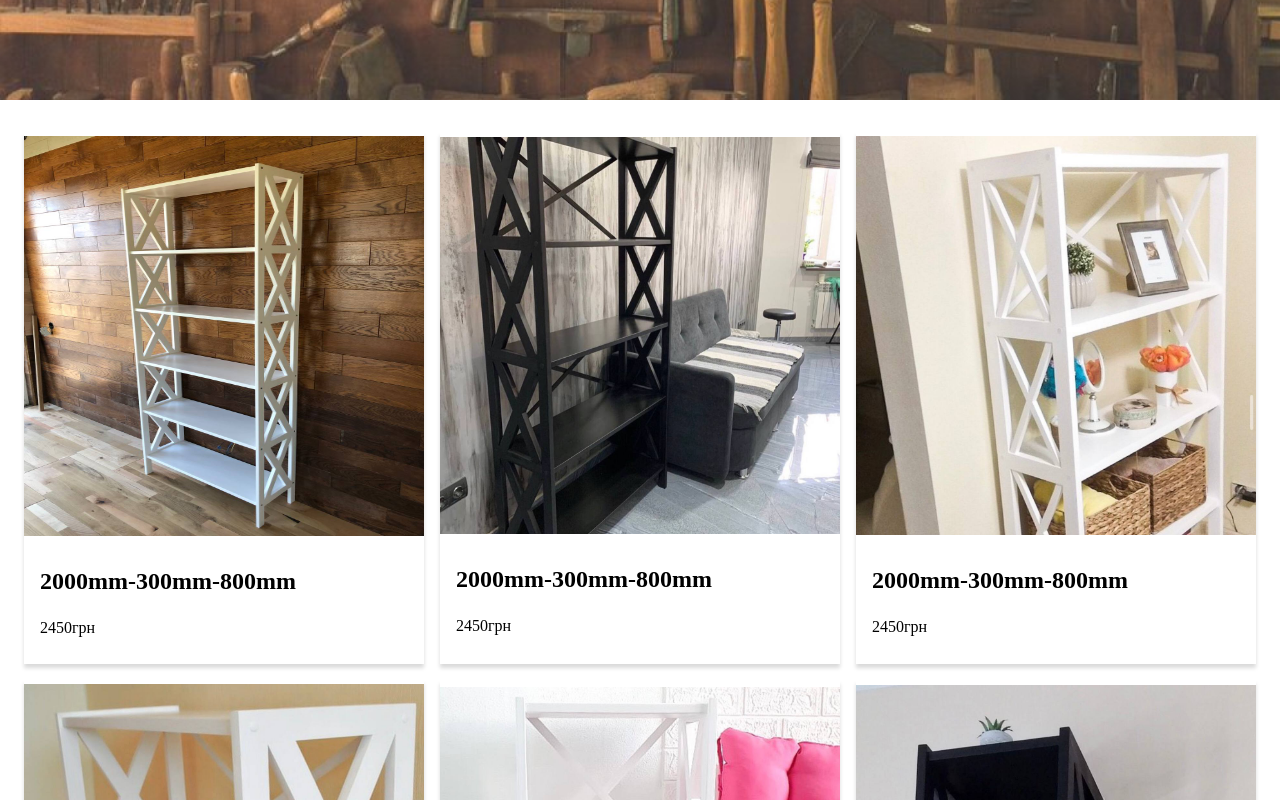
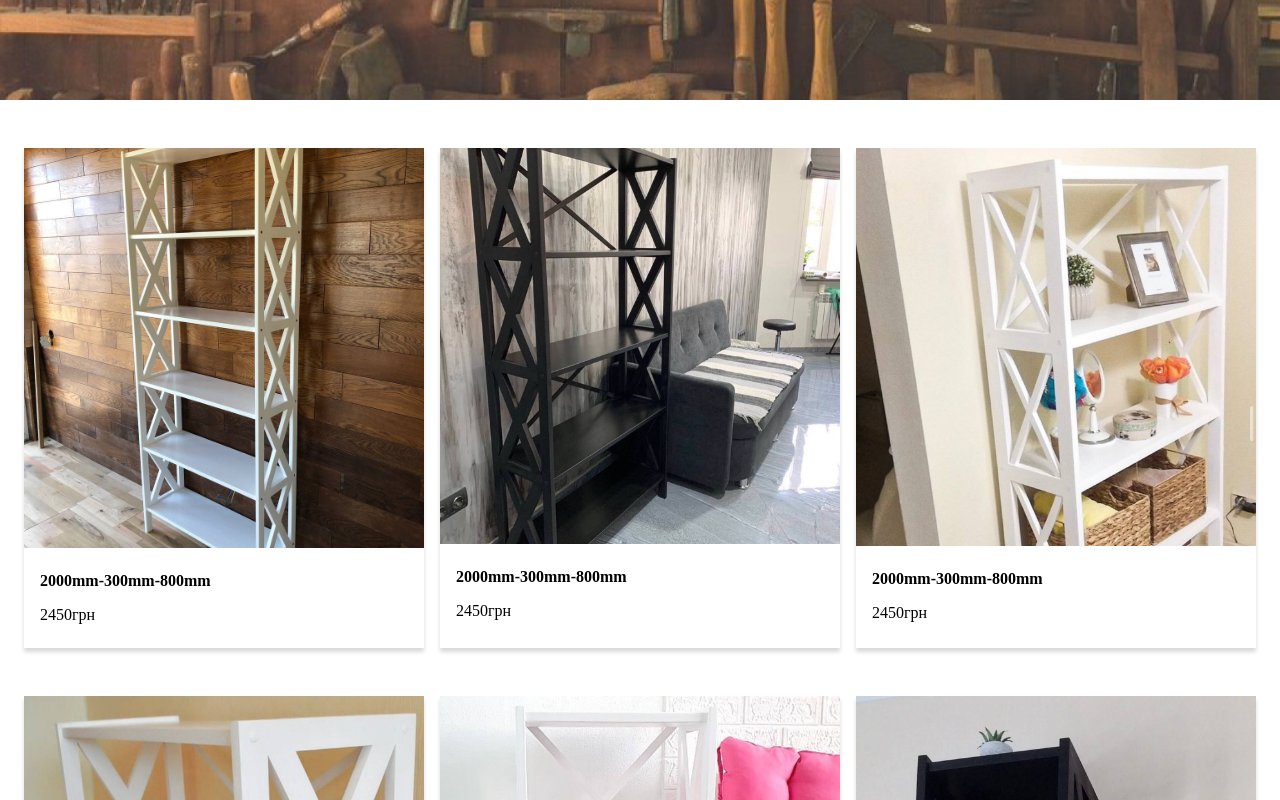
Before and after one commit to Karavang/Lagvilava, a React (Vite) app: page / in a window 1280 px wide. Shown: the part 600-1400 px from the top of the page. Built offline with nearby package versions, Linux system fonts and the light colour scheme.

Commit message:
sketches

```diff
--- a/index.css
+++ b/index.css
@@ -9,15 +9,24 @@ li {
 }
 
 .header-pos {
-  padding: 24px 10%;
   display: flex;
   align-items: center;
   justify-content: space-between;
   text-align: center;
 }
+@media (min-width: 480px) {
+  .header-pos {
+    padding: 24px 10%;
+  }
+}
 
 .logo {
-  width: 200px;
+  width: 160px;
+}
+@media (min-width: 480px) {
+  .logo {
+    width: 200px;
+  }
 }
 
 .social-icons {
@@ -35,7 +44,11 @@ li {
   justify-content: space-between;
   text-align: center;
   flex-direction: column;
-  width: 500px;
+}
+@media (min-width: 480px) {
+  .hero {
+    width: 500px;
+  }
 }
 
 .flexator {
@@ -281,12 +294,12 @@ li {
 }
 .list-etaj li {
   display: flex;
-  padding: 16px 0;
+  margin: 16px 0;
   justify-content: center;
   flex-direction: column;
   box-shadow: 0px 4px 4px 0px rgba(0, 0, 0, 0.15);
-  width: 400px;
-  height: 500px;
+  width: 300px;
+  height: 350px;
   transition: 0.2s;
 }
 .list-etaj li:hover {
@@ -294,12 +307,28 @@ li {
 }
 .list-etaj li img {
   width: 100%;
-  height: 400px;
+  height: 80%;
+  -o-object-fit: cover;
+     object-fit: cover;
 }
 .list-etaj li div {
+  width: 100%;
+  height: 20%;
   margin: 0;
-  padding: 8px 16px;
+  padding: 4px 8px;
 }
 .list-etaj li div h3 {
-  font-size: 24px;
+  font-size: 16px;
+}
+@media (min-width: 480px) {
+  .list-etaj li {
+    width: 400px;
+    height: 500px;
+  }
+  .list-etaj li div {
+    padding: 8px 16px;
+  }
+  .list-etaj li h3 {
+    font-size: 24px;
+  }
 }/*# sourceMappingURL=index.css.map */
--- a/index.scss
+++ b/index.scss
@@ -7,14 +7,19 @@ li {
   list-style-type: none;
 }
 .header-pos {
-  padding: 24px 10%;
   display: flex;
   align-items: center;
   justify-content: space-between;
   text-align: center;
+  @media (min-width: 480px) {
+    padding: 24px 10%;
+  }
 }
 .logo {
-  width: 200px;
+  width: 160px;
+  @media (min-width: 480px) {
+    width: 200px;
+  }
 }
 .social-icons {
   display: flex;
@@ -30,7 +35,9 @@ li {
   justify-content: space-between;
   text-align: center;
   flex-direction: column;
-  width: 500px;
+  @media (min-width: 480px) {
+    width: 500px;
+  }
 }
 .flexator {
   display: flex;
@@ -274,24 +281,38 @@ li {
   gap: 16px;
   li {
     display: flex;
-    padding: 16px 0;
+    margin: 16px 0;
     justify-content: center;
     flex-direction: column;
     box-shadow: 0px 4px 4px 0px rgba(0, 0, 0, 0.15);
-    width: 400px;
-    height: 500px;
+    width: 300px;
+    height: 350px;
+
     transition: 0.2s;
     &:hover {
       box-shadow: 2px 6px 6px 2px rgba(0, 0, 0, 0.15);
     }
     img {
       width: 100%;
-      height: 400px;
+      height: 80%;
+      object-fit: cover;
     }
     div {
+      width: 100%;
+      height: 20%;
       margin: 0;
-      padding: 8px 16px;
+      padding: 4px 8px;
 
+      h3 {
+        font-size: 16px;
+      }
+    }
+    @media (min-width: 480px) {
+      width: 400px;
+      height: 500px;
+      div {
+        padding: 8px 16px;
+      }
       h3 {
         font-size: 24px;
       }
```
Also changed, not shown: 1 other file (tests, documents, lock files or other folders).
